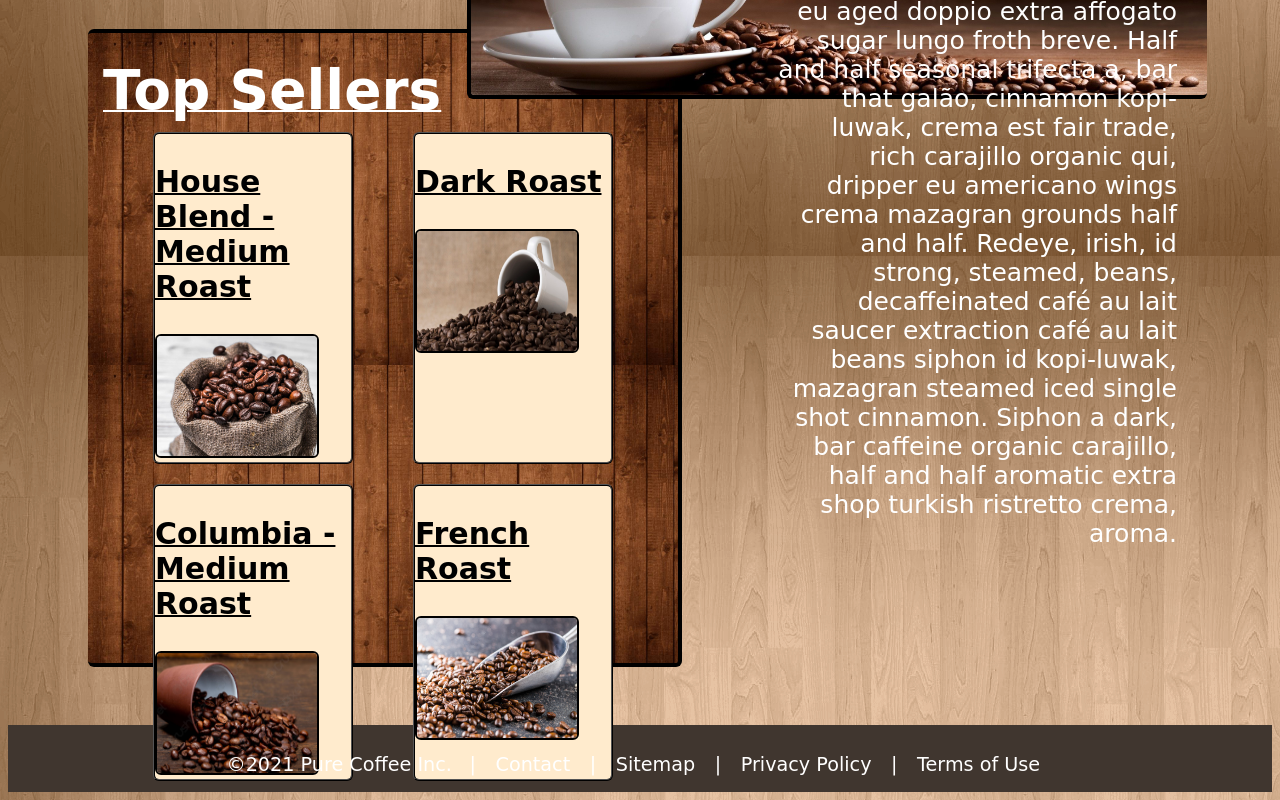
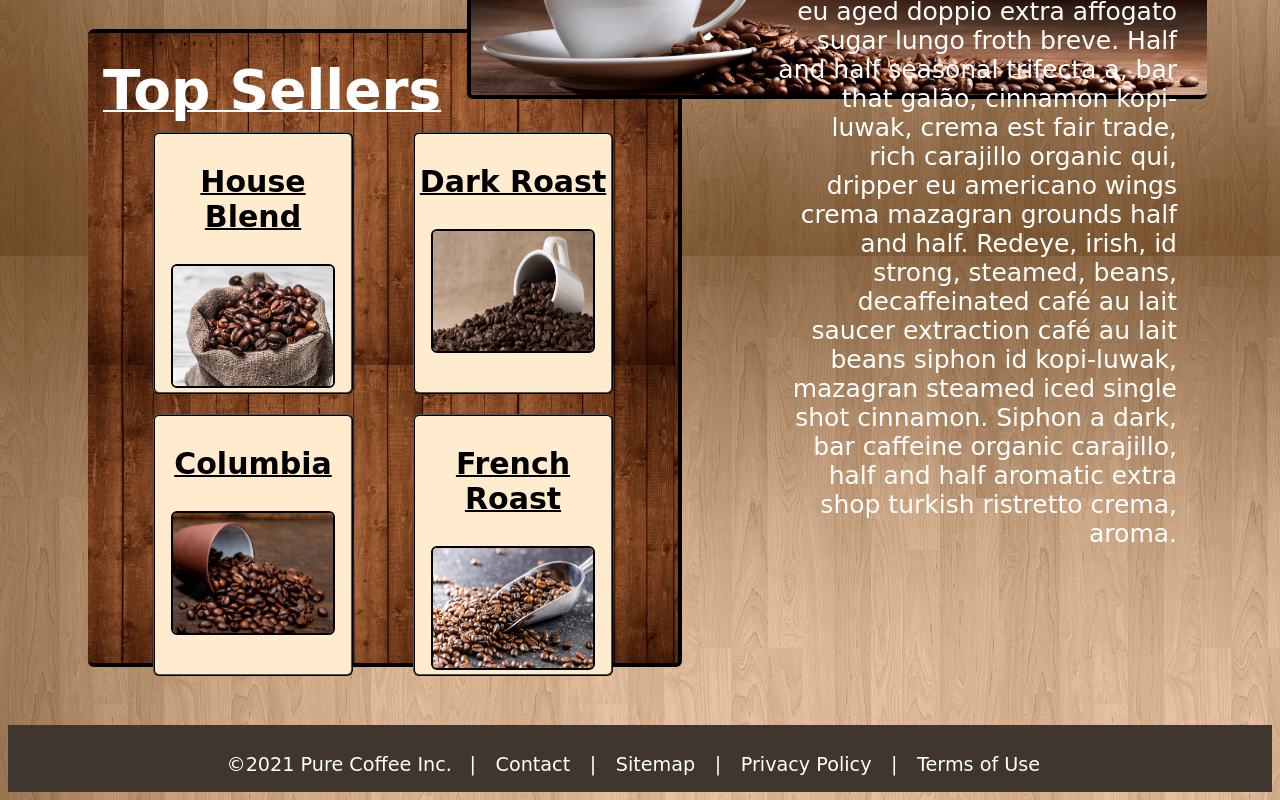
Before and after one commit to KDBlanchard02/Static-Storefront, a plain HTML site: page index.html in a window 1280 px wide. Shown: the part 789-1589 px from the top of the page. Drawn offline with Linux system fonts and the light colour scheme.

Commit message:
added <a> to img in top selling

```diff
--- a/index.html
+++ b/index.html
@@ -36,21 +36,20 @@
         <section id="topSelling">
             <h2>Top Sellers</h2>
             <div class="topPanel1">
-                <h3>House Blend - Medium Roast</h3>
-                <img src="assets/depositphotos_256075020-stock-photo-close-up-of-dark-fresh.jpg" alt="houseblend">
+                <h3>House Blend</h3>
+                <a href="#"><img src="assets/depositphotos_256075020-stock-photo-close-up-of-dark-fresh.jpg" alt="houseblend" url="#"></a>
             </div>
             <div class="topPanel2">
                 <h3>Dark Roast</h3>
-                <img src="assets/vista-frontal-de-graos-de-cafe-torrados-derramado-da-caneca-branca_23-2148441168.jpg">
+                <a href="a"><img src="assets/vista-frontal-de-graos-de-cafe-torrados-derramado-da-caneca-branca_23-2148441168.jpg" url="#"></a>
             </div>
             <div class="topPanel3">
-                <h3>Columbia - Medium Roast</h3>
-                <img src="assets/brown-cup-on-wood-table-631025.jpg">
-
+                <h3>Columbia</h3>
+                <a href="#"><img src="assets/brown-cup-on-wood-table-631025.jpg" url="#"></a>
             </div>
             <div class="topPanel4">
                 <h3>French Roast</h3>
-                <img src="assets/08036EOS 6D Mark II05-09-2018.jpg">
+                <a href="#"><img src="assets/08036EOS 6D Mark II05-09-2018.jpg" url="#"></a>
             </div>
         </section>
     </section>
--- a/main.css
+++ b/main.css
@@ -173,6 +173,7 @@ div.topPanel1 {
     border-radius: 6px;
     background-color: blanchedalmond;
     border: ridge 2px black;
+    text-align: center;
 }
 div.topPanel2 {
     width: 35%;
@@ -180,6 +181,7 @@ div.topPanel2 {
     border-radius: 6px;
     background-color: blanchedalmond;
     border: ridge 2px black;
+    text-align: center;
 }
 div.topPanel3 {
     width: 35%;
@@ -187,6 +189,7 @@ div.topPanel3 {
     border-radius: 6px;
     background-color: blanchedalmond;
     border: ridge 2px black;
+    text-align: center;
 }
 div.topPanel4 {
     width: 35%;
@@ -194,6 +197,7 @@ div.topPanel4 {
     border-radius: 6px;
     background-color: blanchedalmond;
     border: ridge 2px black;
+    text-align: center;
 }
 
 section#topSelling img {
@@ -201,7 +205,11 @@ section#topSelling img {
     height: 120px;
     border-radius: 6px;
     border: solid 2px black;
-    justify-content: center;
+}
+
+section#topSelling img a:hover {
+    background-color: #4e6b3d;
+    border-radius: 6px;
 }
 
 h3 {
```
